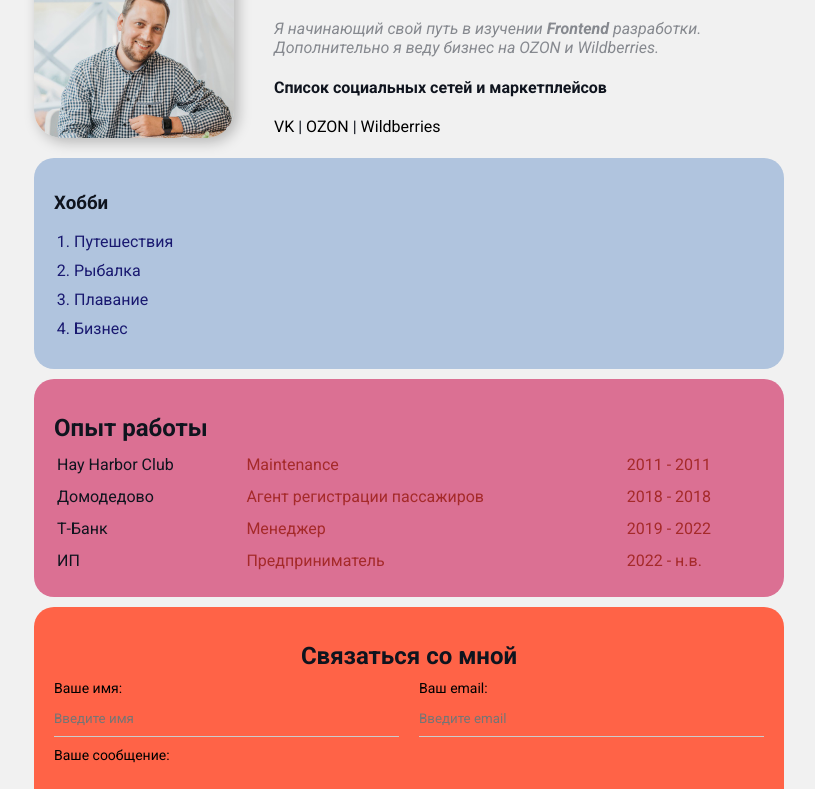
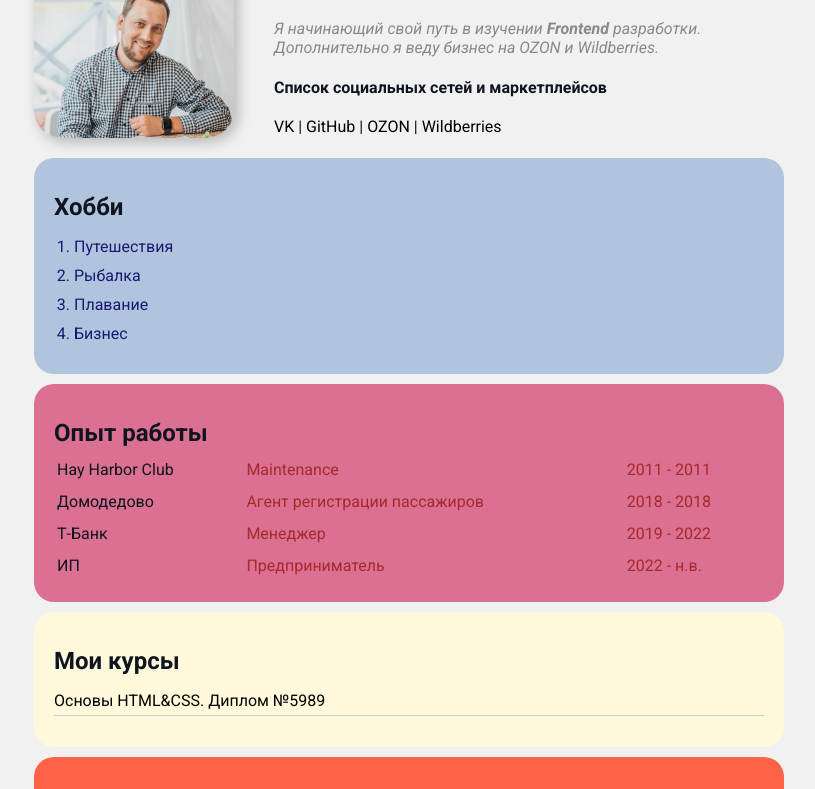
Before and after one commit to petrgalkin/resume, a plain HTML site: page index.html in a window 1280 px wide. Shown: the part 100-889 px from the top of the page, without its empty margins (231-1046 px from the left). Drawn offline with Linux system fonts and the light colour scheme.

Commit message:
Add new info

```diff
--- a/index.html
+++ b/index.html
@@ -21,6 +21,8 @@
                 <h4>Список социальных сетей и маркетплейсов</h4>
                 <a href="https://vk.com/id30809794" target="_blank" title="Ссылка на мой профиль в VK">VK</a>
                 |
+                <a href="https://github.com/petrgalkin" target="_blank" title="Ссылка на мой профиль в GitHub">GitHub</a>
+                |
                 <a href="https://www.ozon.ru/seller/brightmakeup-51400/" target="_blank"
                     title="Ссылка на мой магазин OZON">OZON</a>
                 |
@@ -29,7 +31,7 @@
             </div>
         </div>
         <div class="card bg-lightsteelblue">
-            <h3>Хобби</h3>
+            <h2>Хобби</h2>
             <ol class="list">
                 <li>Путешествия</li>
                 <li>Рыбалка</li>
@@ -71,6 +73,19 @@
                 </tbody>
             </table>
         </div>
+
+        <div class="card bg-yellow">
+            <h2>Мои курсы</h2>
+
+            <ul class="link-list">
+                <li>
+                    <a href="https://fs.gcfiles.net/fileservice/file/thumbnail/h/1436875aa2efa1645c91bdd53583b657.png/s/800x/a/177331/sc/101" target="_blank">Основы HTML&CSS. Диплом №5989</a>
+                </li>
+
+            </ul>
+          </div>
+
+
         <div class="card bg-tomato">
 
             <form action="/" class="form">
--- a/styles.css
+++ b/styles.css
@@ -1,4 +1,5 @@
 @import url('https://fonts.googleapis.com/css2?family=Roboto:ital,wght@0,100;0,300;0,400;0,500;0,700;0,900;1,100;1,300;1,400;1,500;1,700;1,900&display=swap');
+
 
 
 body {
@@ -42,6 +43,18 @@ h4 {
     margin-bottom: 20px;
 }
 
+@media (max-width: 600px) {
+    .info {
+        display: block;
+        text-align: center;
+    }
+
+    .info-text {
+        margin-left: 0;
+    }
+
+}
+
 a {
     /* background: #696969; */
     /* border-radius: 10px; */
@@ -68,17 +81,7 @@ a:active {
 
 }
 
-@media (max-width: 600px) {
-    .info {
-        display: block;
-        text-align: center;
-    }
 
-    .info-text {
-        margin-left: 0;
-    }
-
-}
 
 
 .btn {
@@ -110,6 +113,10 @@ a:active {
     margin-bottom: 10px;
 }
 
+.bg-yellow {
+    background: #fff9dc;
+  }
+
 .bg-tomato {
     background: #FF6347;
 }
@@ -138,6 +145,17 @@ a:active {
     margin-bottom: 10px;
 }
 
+
+.link-list {
+    list-style: none;
+    padding: 0;
+  }
+
+  .link-list li {
+    margin-bottom: 10px;
+    border-bottom: 1px solid #ccc;
+    padding-bottom: 5px;
+  }
 
 .table {
     width: 100%;
```
